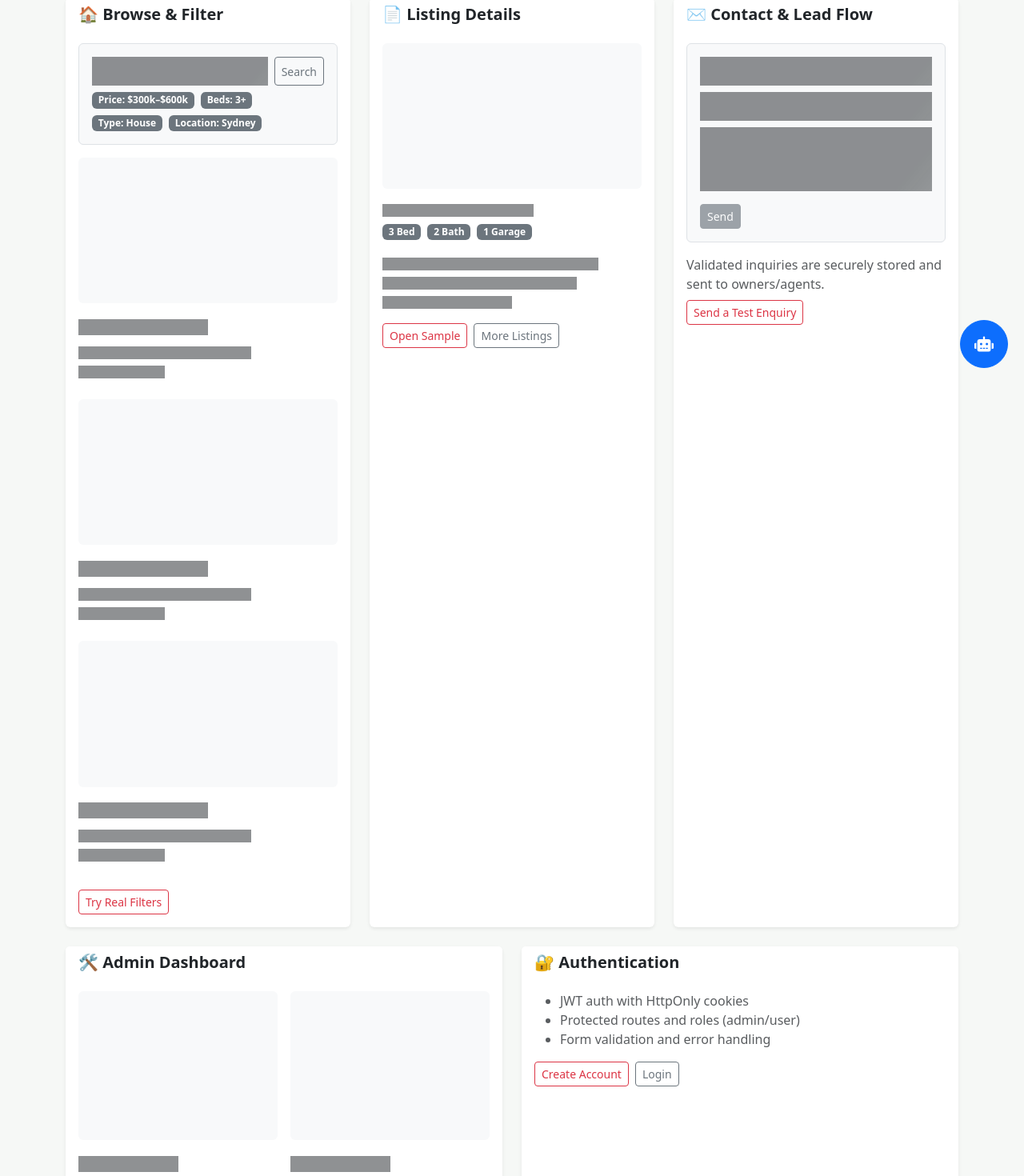
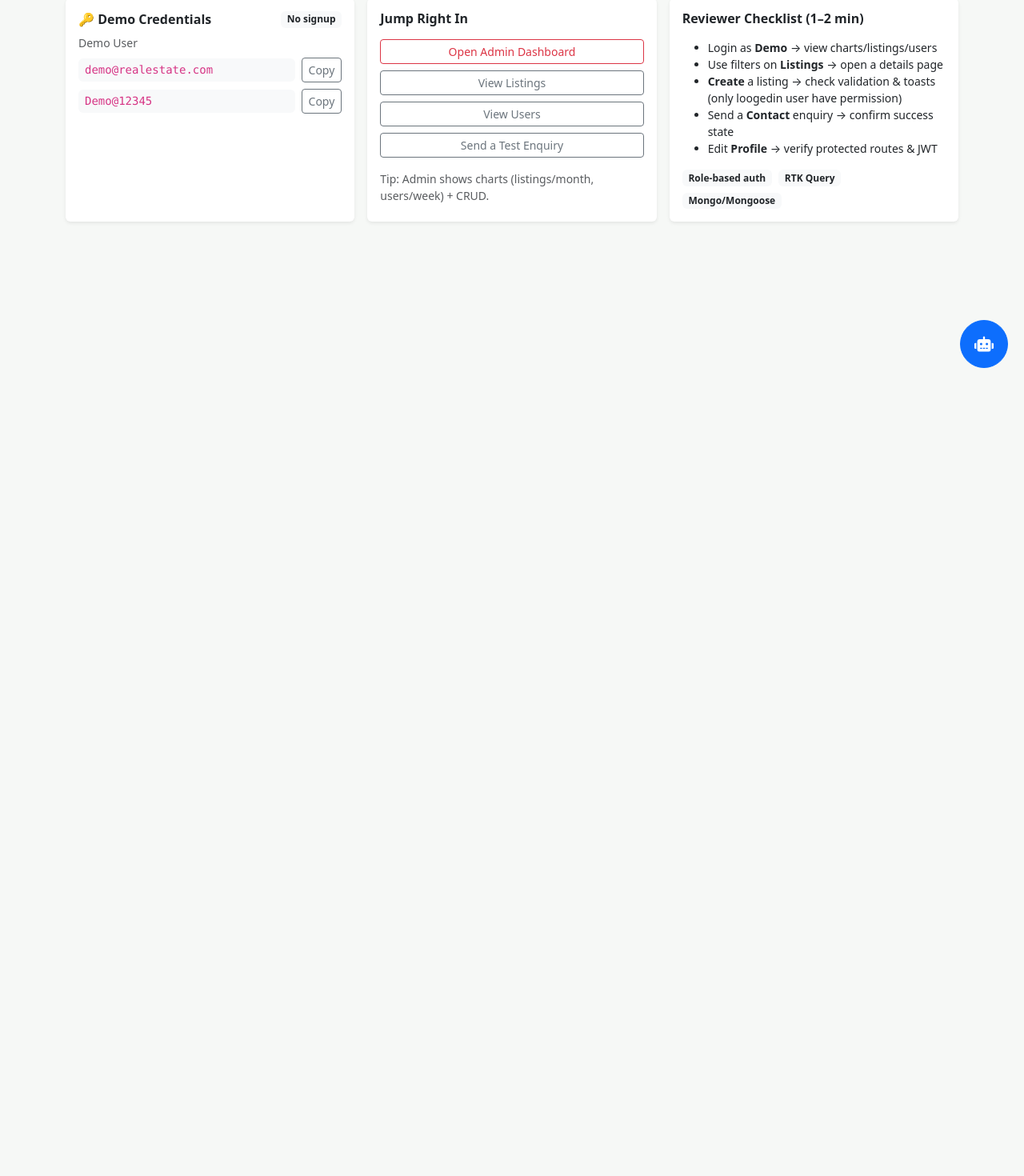
Before and after one commit to Bishes7/real-estate_frontend, a React (Vite) app: page /demo in a window 1280 px wide. Shown: the part 320-1790 px from the top of the page at 80% size. After the commit the page ends 800 px from the top, so only its background shows below. Built offline with nearby package versions, Linux system fonts and the light colour scheme.

Commit message:
demo feature completed

```diff
--- a/src/components/Header.jsx
+++ b/src/components/Header.jsx
@@ -176,9 +176,10 @@ const Header = () => {
                     </NavDropdown>
                   )}
 
-                <Nav.Link as={Link} to="/profile">
-                  Profile
-                </Nav.Link>
+                {!userInfo?.isDemo && (
+                  <Nav.Link href="/profile">Profile</Nav.Link>
+                )}
+
                 <Nav.Link as={Link} to="/login" onClick={handleLogout}>
                   Logout
                 </Nav.Link>
--- a/src/pages/DemoPage.jsx
+++ b/src/pages/DemoPage.jsx
@@ -70,194 +70,138 @@ const DemoPage = () => {
         </Col>
       </Row>
 
-      {/* Templates / Guided tour (no video) */}
-      <Row className="g-4">
-        {/* Template 1: Search & Filters */}
-        <Col md={6} lg={4}>
-          <Card className="h-100 border-0 shadow-sm">
-            <Card.Header className="bg-white border-0">
-              <h5 className="fw-bold mb-0">🏠 Browse & Filter</h5>
-            </Card.Header>
+      <div className="mt-4">
+        <Row className="g-3 justify-content-center">
+          {/* Demo Credentials */}
+          <Col md={4}>
+            <Card className="border-0 shadow-sm h-100">
               <Card.Body>
-              {/* Fake search bar + chips as template */}
-              <div className="p-3 border rounded mb-3 bg-light">
-                <div className="d-flex gap-2 mb-2">
-                  <Placeholder as="div" animation="wave" className="w-100">
-                    <Placeholder xs={12} style={{ height: 36 }} />
-                  </Placeholder>
-                  <Button size="sm" variant="outline-secondary">
-                    Search
+                <div className="d-flex align-items-center justify-content-between mb-2">
+                  <h6 className="fw-bold mb-0">🔑 Demo Credentials</h6>
+                  <Badge bg="light" text="dark">
+                    No signup
+                  </Badge>
+                </div>
+
+                <div className="small text-muted mb-2">Demo User</div>
+                <div className="d-flex align-items-center gap-2 mb-2">
+                  <code className="bg-light px-2 py-1 rounded flex-grow-1">
+                    demo@realestate.com
+                  </code>
+                  <Button
+                    size="sm"
+                    variant="outline-secondary"
+                    onClick={() =>
+                      navigator.clipboard.writeText("demo@realestate.com")
+                    }
+                  >
+                    Copy
                   </Button>
                 </div>
-                <div className="d-flex flex-wrap gap-2">
-                  <Badge bg="secondary">Price: $300k–$600k</Badge>
-                  <Badge bg="secondary">Beds: 3+</Badge>
-                  <Badge bg="secondary">Type: House</Badge>
-                  <Badge bg="secondary">Location: Sydney</Badge>
-                </div>
-              </div>
-
-              {/* Skeleton listing grid */}
-              <Row className="g-2">
-                {[1, 2, 3].map((i) => (
-                  <Col xs={12} key={i}>
-                    <Card className="border-0">
-                      <div className="ratio ratio-16x9 bg-light rounded"></div>
-                      <Card.Body className="px-0">
-                        <Placeholder as={Card.Title} animation="wave">
-                          <Placeholder xs={6} />
-                        </Placeholder>
-                        <Placeholder as={Card.Text} animation="wave">
-                          <Placeholder xs={8} /> <Placeholder xs={4} />
-                        </Placeholder>
-                      </Card.Body>
-                    </Card>
-                  </Col>
-                ))}
-              </Row>
-
+                <div className="d-flex align-items-center gap-2">
+                  <code className="bg-light px-2 py-1 rounded flex-grow-1">
+                    Demo@12345
+                  </code>
                   <Button
-                variant="outline-danger"
-                href="/listings"
                     size="sm"
-                className="mt-3"
+                    variant="outline-secondary"
+                    onClick={() => navigator.clipboard.writeText("Demo@123")}
                   >
-                Try Real Filters
-              </Button>
-            </Card.Body>
-          </Card>
-        </Col>
-
-        {/* Template 2: Listing detail */}
-        <Col md={6} lg={4}>
-          <Card className="h-100 border-0 shadow-sm">
-            <Card.Header className="bg-white border-0">
-              <h5 className="fw-bold mb-0">📄 Listing Details</h5>
-            </Card.Header>
-            <Card.Body>
-              {/* Gallery placeholder */}
-              <div className="ratio ratio-16x9 bg-light rounded mb-3"></div>
-              <Placeholder as="h6" animation="wave">
-                <Placeholder xs={7} />
-              </Placeholder>
-              <div className="d-flex gap-2 mb-3">
-                <Badge bg="secondary">3 Bed</Badge>
-                <Badge bg="secondary">2 Bath</Badge>
-                <Badge bg="secondary">1 Garage</Badge>
-              </div>
-              <Placeholder as="p" animation="wave">
-                <Placeholder xs={10} /> <Placeholder xs={9} />{" "}
-                <Placeholder xs={6} />
-              </Placeholder>
-
-              <div className="d-flex gap-2">
-                <Button variant="outline-danger" href="/listings/123" size="sm">
-                  Open Sample
-                </Button>
-                <Button variant="outline-secondary" href="/listings" size="sm">
-                  More Listings
+                    Copy
                   </Button>
                 </div>
               </Card.Body>
             </Card>
           </Col>
 
-        {/* Template 3: Contact / Lead */}
-        <Col md={6} lg={4}>
-          <Card className="h-100 border-0 shadow-sm">
-            <Card.Header className="bg-white border-0">
-              <h5 className="fw-bold mb-0">✉️ Contact & Lead Flow</h5>
-            </Card.Header>
+          {/* Deep Links */}
+          <Col md={4}>
+            <Card className="border-0 shadow-sm h-100">
               <Card.Body>
-              {/* Form mock */}
-              <div className="p-3 border rounded bg-light">
-                <Placeholder as="div" animation="wave" className="mb-2">
-                  <Placeholder xs={12} style={{ height: 36 }} />
-                </Placeholder>
-                <Placeholder as="div" animation="wave" className="mb-2">
-                  <Placeholder xs={12} style={{ height: 36 }} />
-                </Placeholder>
-                <Placeholder as="div" animation="wave" className="mb-3">
-                  <Placeholder xs={12} style={{ height: 80 }} />
-                </Placeholder>
-                <Button variant="secondary" size="sm" disabled>
-                  Send
+                <h6 className="fw-bold mb-3"> Jump Right In</h6>
+                <div className="d-grid gap-2">
+                  <Button
+                    as={Link}
+                    to="/login"
+                    variant="outline-danger"
+                    size="sm"
+                  >
+                    Open Admin Dashboard
+                  </Button>
+                  <Button
+                    as={Link}
+                    to="/"
+                    variant="outline-secondary"
+                    size="sm"
+                  >
+                    View Listings
+                  </Button>
+                  <Button
+                    as={Link}
+                    to="/admin/users"
+                    variant="outline-secondary"
+                    size="sm"
+                  >
+                    View Users
+                  </Button>
+                  <Button
+                    as={Link}
+                    to="/contact-us"
+                    variant="outline-secondary"
+                    size="sm"
+                  >
+                    Send a Test Enquiry
                   </Button>
                 </div>
-
-              <p className="text-muted mt-3 mb-2">
-                Validated inquiries are securely stored and sent to
-                owners/agents.
-              </p>
-              <Button variant="outline-danger" href="/contact" size="sm">
-                Send a Test Enquiry
-              </Button>
-            </Card.Body>
-          </Card>
-        </Col>
-
-        {/* Admin */}
-        <Col md={6}>
-          <Card className="h-100 border-0 shadow-sm">
-            <Card.Header className="bg-white border-0">
-              <h5 className="fw-bold mb-0">🛠 Admin Dashboard</h5>
-            </Card.Header>
-            <Card.Body>
-              {/* Admin cards skeleton */}
-              <Row className="g-3">
-                {[1, 2, 3, 4].map((i) => (
-                  <Col xs={6} key={i}>
-                    <Card className="border-0">
-                      <div className="ratio ratio-4x3 bg-light rounded"></div>
-                      <Card.Body className="px-0">
-                        <Placeholder as={Card.Title} animation="wave">
-                          <Placeholder xs={6} />
-                        </Placeholder>
-                        <Placeholder as={Card.Text} animation="wave">
-                          <Placeholder xs={8} />
-                        </Placeholder>
-                      </Card.Body>
-                    </Card>
-                  </Col>
-                ))}
-              </Row>
-
-              <div className="d-flex gap-2 mt-3">
-                <Button variant="outline-danger" href="/admin" size="sm">
-                  Open Admin
-                </Button>
-                <Button variant="outline-secondary" href="/login" size="sm">
-                  Admin Login
-                </Button>
+                <div className="mt-3 small text-muted">
+                  Tip: Admin shows charts (listings/month, users/week) + CRUD.
                 </div>
               </Card.Body>
             </Card>
           </Col>
 
-        {/* Auth */}
-        <Col md={6}>
-          <Card className="h-100 border-0 shadow-sm">
-            <Card.Header className="bg-white border-0">
-              <h5 className="fw-bold mb-0">🔐 Authentication</h5>
-            </Card.Header>
+          {/* Reviewer Checklist */}
+          <Col md={4}>
+            <Card className="border-0 shadow-sm h-100">
               <Card.Body>
-              <ul className="text-muted mb-3">
-                <li>JWT auth with HttpOnly cookies</li>
-                <li>Protected routes and roles (admin/user)</li>
-                <li>Form validation and error handling</li>
+                <h6 className="fw-bold mb-3">Reviewer Checklist (1–2 min)</h6>
+                <ul className="mb-3 small">
+                  <li>
+                    Login as <strong>Demo</strong> → view charts/listings/users
+                  </li>
+                  <li>
+                    Use filters on <strong>Listings</strong> → open a details
+                    page
+                  </li>
+                  <li>
+                    <strong>Create</strong> a listing → check validation &
+                    toasts (only loogedin user have permission)
+                  </li>
+                  <li>
+                    Send a <strong>Contact</strong> enquiry → confirm success
+                    state
+                  </li>
+                  <li>
+                    Edit <strong>Profile</strong> → verify protected routes &
+                    JWT
+                  </li>
                 </ul>
-              <div className="d-flex gap-2">
-                <Button variant="outline-danger" href="/signup" size="sm">
-                  Create Account
-                </Button>
-                <Button variant="outline-secondary" href="/login" size="sm">
-                  Login
-                </Button>
+                <div className="d-flex flex-wrap gap-2">
+                  <Badge bg="light" text="dark">
+                    Role-based auth
+                  </Badge>
+                  <Badge bg="light" text="dark">
+                    RTK Query
+                  </Badge>
+                  <Badge bg="light" text="dark">
+                    Mongo/Mongoose
+                  </Badge>
                 </div>
               </Card.Body>
             </Card>
           </Col>
         </Row>
+      </div>
     </Container>
   );
 };
--- a/src/pages/Home.jsx
+++ b/src/pages/Home.jsx
@@ -20,9 +20,7 @@ const Home = () => {
     limit,
     startIndex,
   });
-  console.log("Listings API response:", listings);
 
-  console.log(listings);
   if (isLoading) return <Loader />;
   if (error)
     return (
--- a/src/pages/Login.jsx
+++ b/src/pages/Login.jsx
@@ -59,9 +59,9 @@ const Login = () => {
           </Form.Group>
 
           <Button
-            variant="danger"
+            variant="primary"
             type="submit"
-            className="w-100"
+            className="w-100 my-3"
             disabled={isLoading}
           >
             Login
--- a/src/pages/admin/AdminDashBoard.jsx
+++ b/src/pages/admin/AdminDashBoard.jsx
@@ -19,7 +19,7 @@ const AdminDashboard = () => {
         <h4 className="fw-bold">Admin Dashboard</h4>
         <p className="text-muted mb-0">Key insights of your platform</p>
       </div>
-      <Row className="g-4">
+      <Row className="g-4 board">
         <Col md={4}>
           <PieChartComponent data={stats?.listingsByType} />
         </Col>
--- a/src/pages/admin/ManageUsers.jsx
+++ b/src/pages/admin/ManageUsers.jsx
@@ -95,7 +95,7 @@ const ManageUsers = () => {
                   <Button
                     variant="danger"
                     size="sm"
-                    className="px-3 d-flex align-items-center gap-2 w-75"
+                    className="w-75"
                     onClick={() => handleDelete(user._id)}
                   >
                     <FaTrash />
```
Also changed, not shown: src/pages/Profile.jsx (+23 -2 lines), src/slices/usersApiSlice.js (+8 -0 lines). Lines whose indentation alone changed are shown as unchanged.
